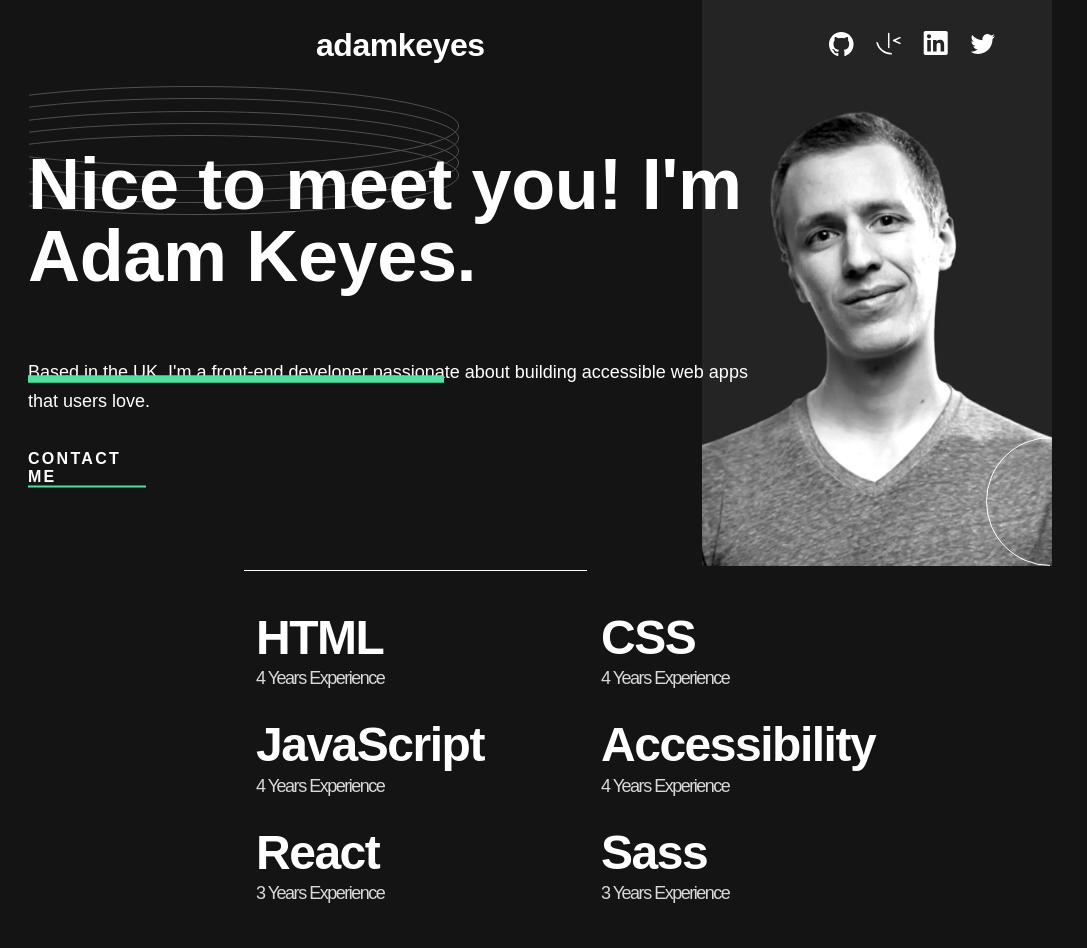
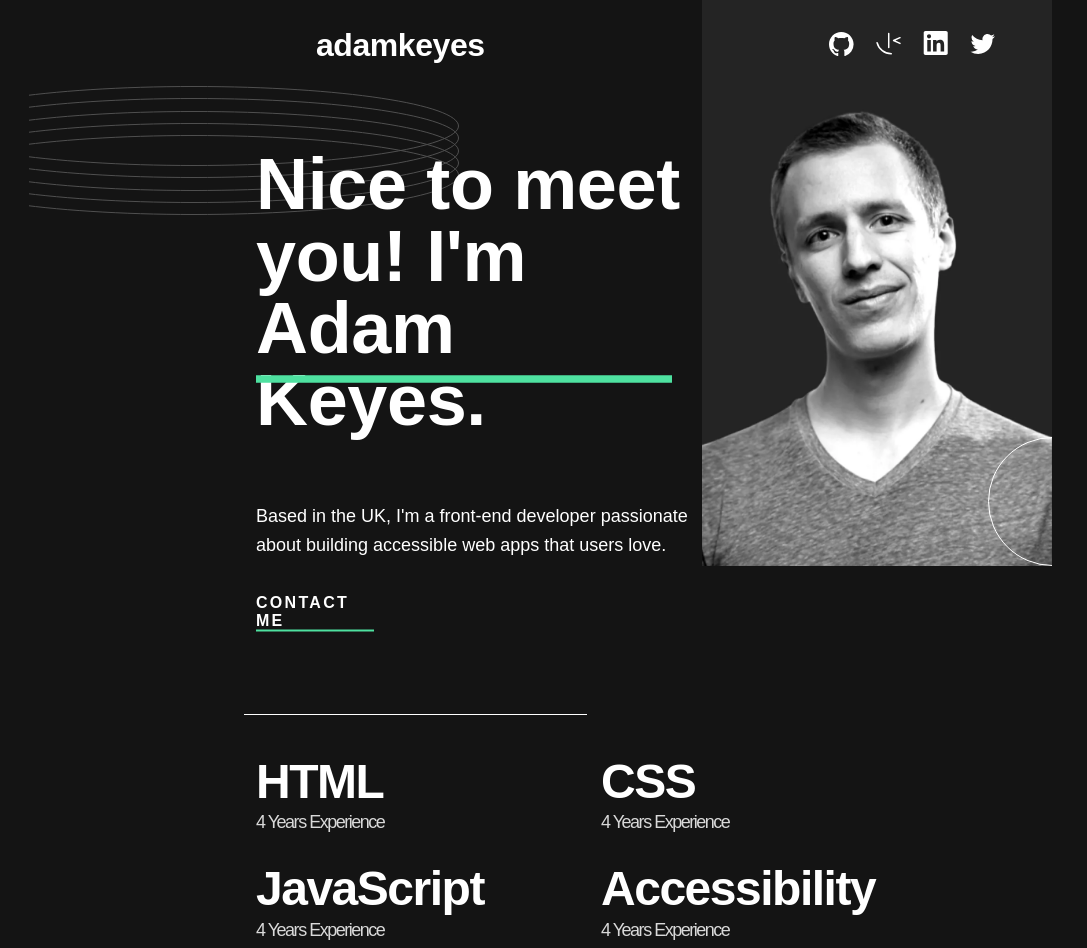
Before and after one commit to AnnaofAmber/single-page-developer-portfolio, a plain HTML site: page index.html in a window 1280 px wide. Shown: the top 948 px of the page, without its empty margins (0-1087 px from the left). Drawn offline with Linux system fonts and the light colour scheme.

Commit message:
fixing margins in 1st section

```diff
--- a/css/styles.css
+++ b/css/styles.css
@@ -239,7 +239,7 @@ z-index: 100;
 @media only screen and (min-width: 768px) {
   .half-circle{
    top: 376px;
-   left: -38px;
+   left: -36px;
 
   }
 }
@@ -263,7 +263,6 @@ z-index: 100;
 .section-intro {
   padding-top: 40px;
   padding-bottom: 92px;
-
 }
 
 @media only screen and (min-width: 768px) {
@@ -285,28 +284,37 @@ z-index: 100;
 .intro-container{
   text-align: center;
   position: relative;
-  max-width: 343px;
-
 }
 
 @media only screen and (min-width: 768px) {
   .intro-container{
     text-align: left;
     z-index: 15;
-    margin-left: 0;
-    margin-right: 0;
-    max-width: 445px;
     /* padding-right: 0; */
   }
 }
 
-@media only screen and (min-width: 768px) {
+@media only screen and (min-width: 1440px) {
   .intro-container{
-
     max-width: 750px;
 
   }}
 
+  .intro-content{
+    max-width: 343px;
+  }
+
+@media only screen and (min-width: 768px) {
+  .intro-content{
+    max-width: 445px;
+  }
+}
+
+@media only screen and (min-width: 1440px) {
+  .intro-content{
+    max-width: 750px;
+  }
+}
 
 .section-title {
 
@@ -401,14 +409,9 @@ letter-spacing: 0.143em;
 .underlink-line{
   position:absolute;
   top: 35px;
-  left: 112px;
+  left: 0;
 }
 
-@media only screen and (min-width: 768px) {
-  .underlink-line{
-    left: 0;
-  }
-}
 
 /**
   |============================
--- a/index.html
+++ b/index.html
@@ -82,7 +82,7 @@
     <main>
       <section class="section section-intro">
         <div class="container intro-container">
-
+         <div class="intro-content">
           <h1 class="section-title">Nice to meet you! I'm Adam Keyes.</h1>
             <svg class="undertitle-line" width="492" height="8">
               <use href="./assets/images/icons/symbol-defs.svg#icon-green-rect"></use>
@@ -96,6 +96,7 @@
             <svg class="underlink-line" width="118" height="3">
               <use href="./assets/images/icons/symbol-defs.svg#icon-green-rect"></use>
             </svg>
+          </div>
           </div>
         </div>
       </section>
```
